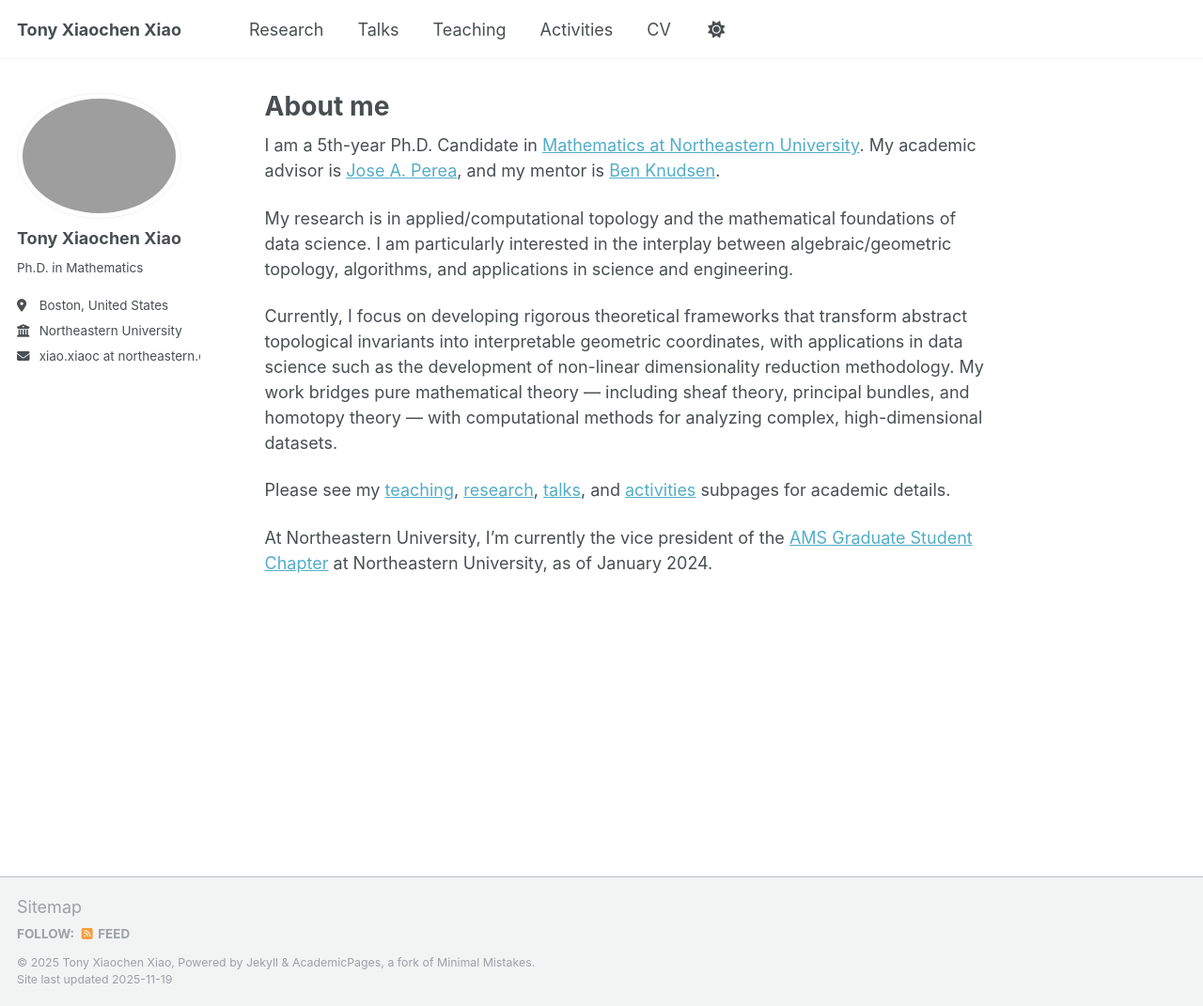
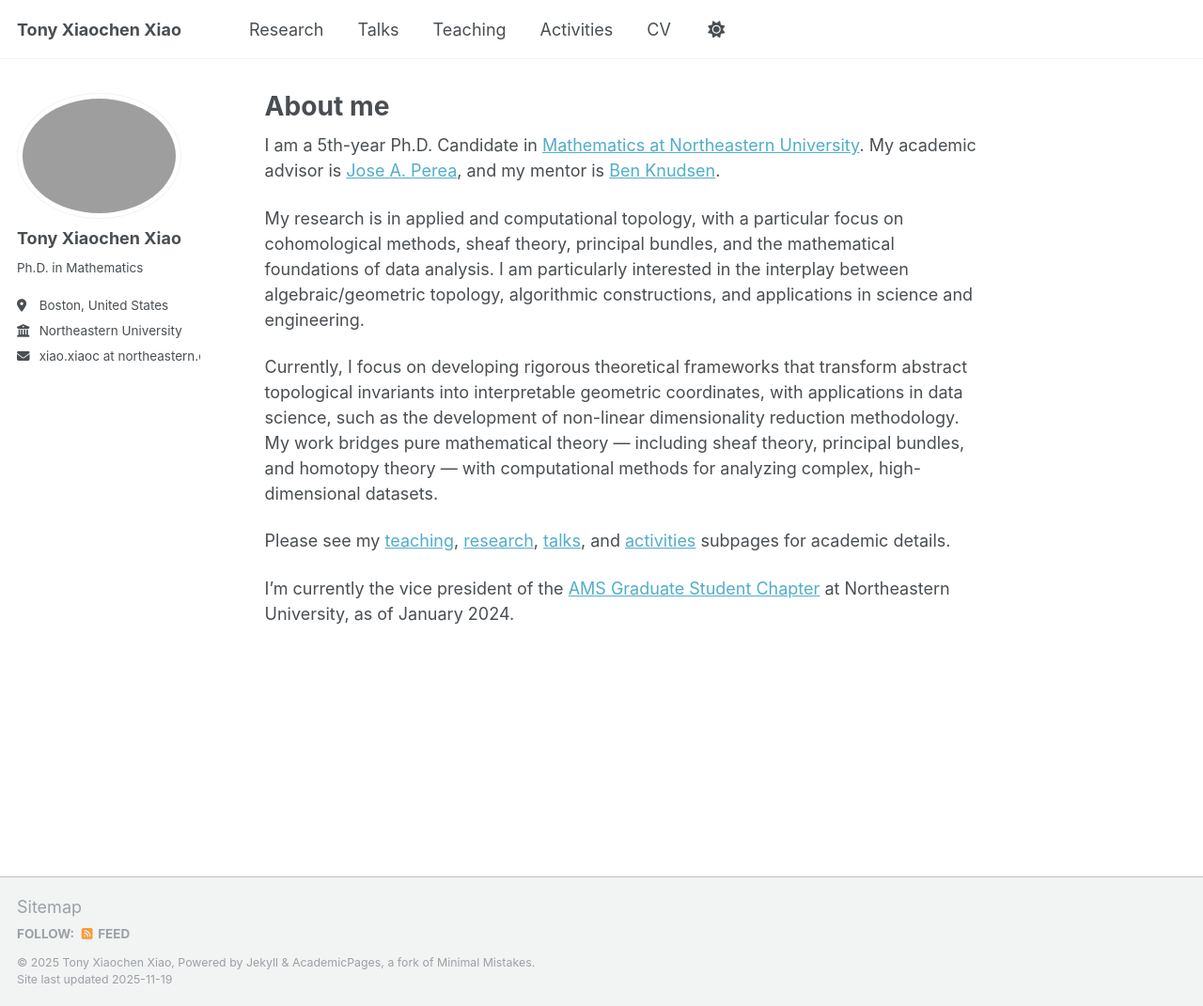
Before and after one commit to tonyxiaochenxiao/tonyxiaochenxiao.github.io, a Jekyll site: the page built from _pages/about.md, in a window 1280 px wide and 1071 px high. Shown: the whole window at 94% size. Built offline with Jekyll 4.4.1, drawn with Linux system fonts in a browser that asks for light colours; a script that is not in the unit is left out.

Commit message:
Update about.md

```diff
--- a/_pages/about.md
+++ b/_pages/about.md
@@ -7,16 +7,16 @@ redirect_from:
   - /about.html
 ---
 
-I am a 5th-year Ph.D. Candidate in [Mathematics at Northeastern University](https://cos.northeastern.edu/nucos-department/mathematics/). My academic advisor is [Jose A. Perea](https://www.joperea.com/), and my mentor is [Ben Knudsen](https://knudsen.sites.northeastern.edu/).
+I am a 5th-year Ph.D. Candidate in [Mathematics at Northeastern University](https://cos.northeastern.edu/nucos-department/mathematics/). My academic advisor is [Jose A. Perea](https://www.joperea.com/), and my mentor is [Ben Knudsen](https://sites.google.com/view/bknudsen/home).
 
-My research is in applied/computational topology and the mathematical foundations of data science. I am particularly interested in the interplay between algebraic/geometric topology, algorithms, and applications in science and engineering.
+My research is in applied and computational topology, with a particular focus on cohomological methods, sheaf theory, principal bundles, and the mathematical foundations of data analysis. I am particularly interested in the interplay between algebraic/geometric topology, algorithmic constructions, and applications in science and engineering.
 
-Currently, I focus on developing rigorous theoretical frameworks that transform abstract topological invariants into interpretable geometric coordinates, with applications in data science such as the development of non-linear dimensionality reduction methodology. My work bridges pure mathematical theory — including sheaf theory, principal bundles, and homotopy theory — with computational methods for analyzing complex, high-dimensional datasets.
+Currently, I focus on developing rigorous theoretical frameworks that transform abstract topological invariants into interpretable geometric coordinates, with applications in data science, such as the development of non-linear dimensionality reduction methodology. My work bridges pure mathematical theory — including sheaf theory, principal bundles, and homotopy theory — with computational methods for analyzing complex, high-dimensional datasets.
 
 Please see my [teaching](https://tonyxiaochenxiao.github.io/teaching/), [research](https://tonyxiaochenxiao.github.io/research/), [talks](https://tonyxiaochenxiao.github.io/talks/), and [activities](https://tonyxiaochenxiao.github.io/activities/) subpages for academic details.
 <!-- To personally learn more about me, see [others](https://tonyxiaochenxiao.github.io/others/). -->
 
-At Northeastern University, I'm currently the vice president of the [AMS Graduate Student Chapter](https://www.ams.org/membership/studentchapters) at Northeastern University, as of January 2024.
+I'm currently the vice president of the [AMS Graduate Student Chapter](https://www.ams.org/membership/studentchapters) at Northeastern University, as of January 2024.
 
 <!--
 
```
